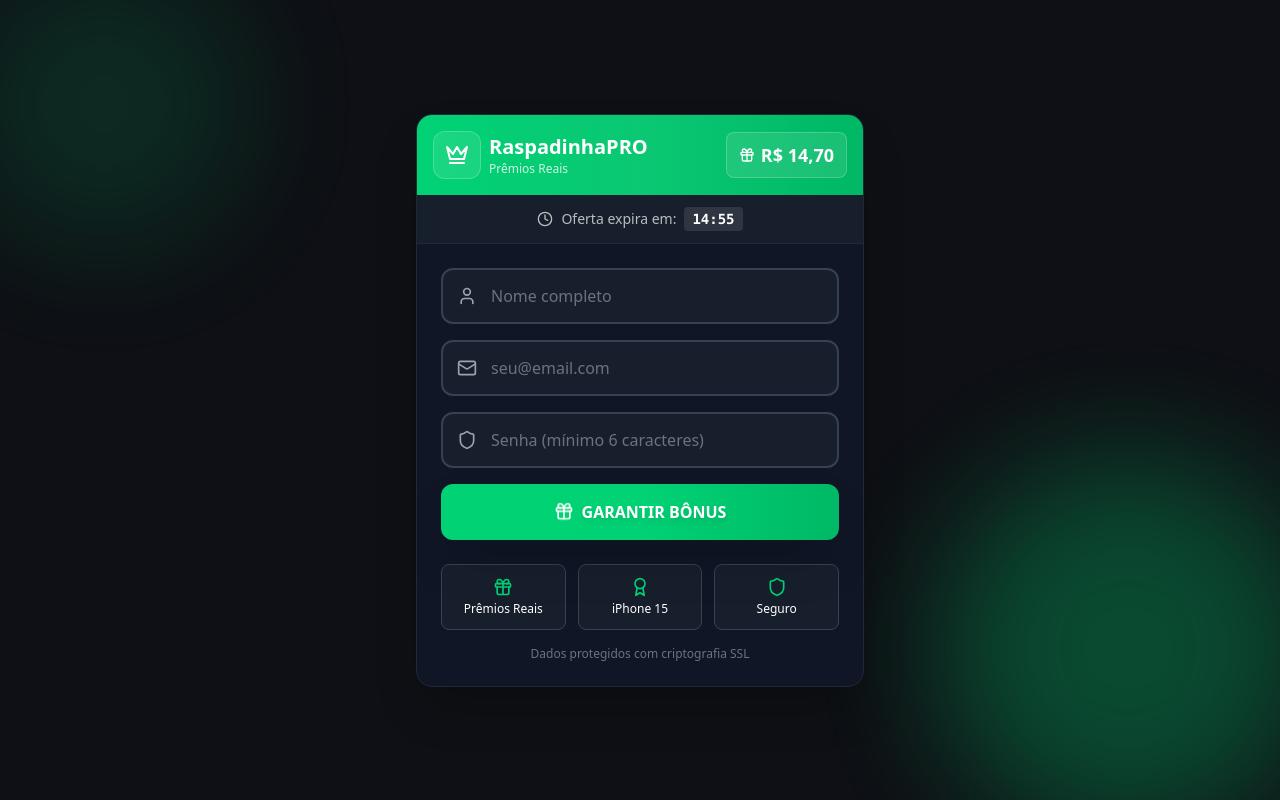
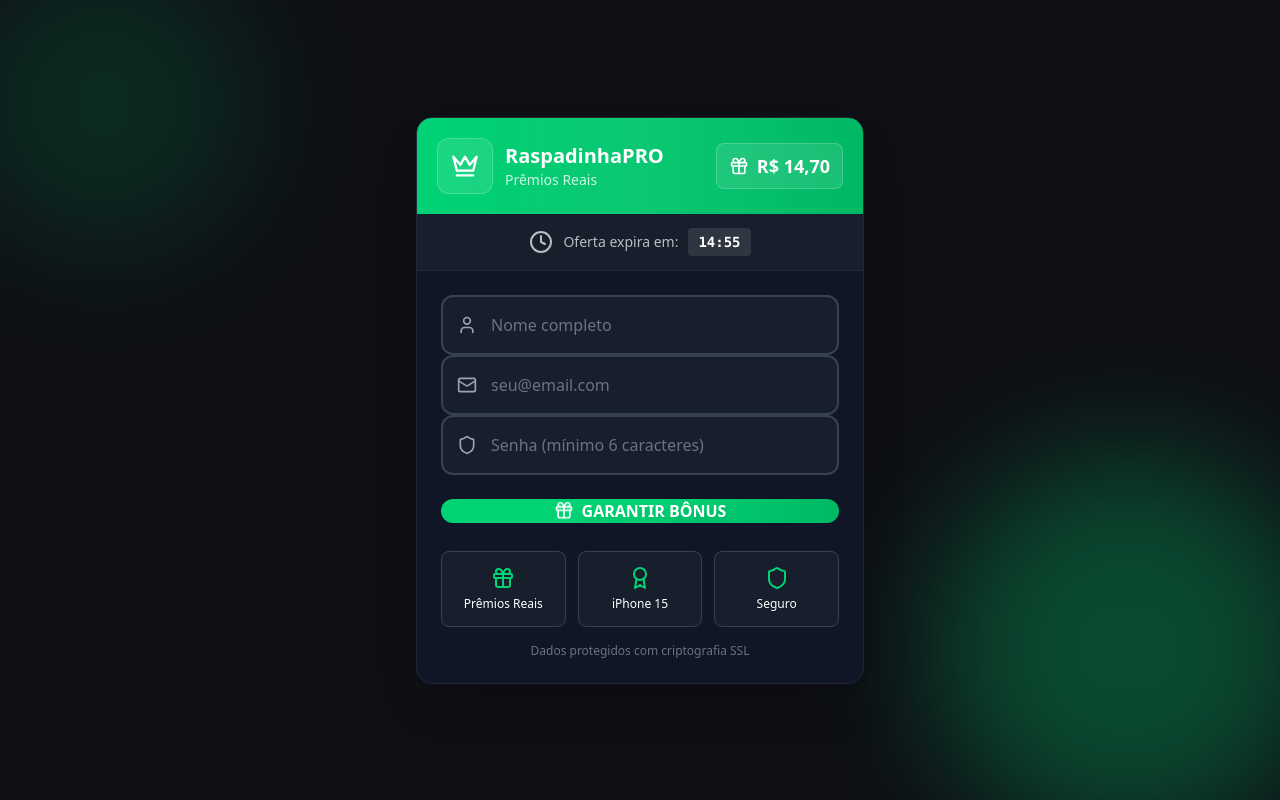
Before and after one commit to FPFAVILA/raspadinhabet, a React (Vite) app: page /cadastro in a window 1280 px wide. Built offline with nearby package versions, Linux system fonts and the light colour scheme.

Commit message:
Updated RegistrationForm.tsx

```diff
--- a/src/components/RegistrationForm.tsx
+++ b/src/components/RegistrationForm.tsx
@@ -179,36 +179,36 @@ export const RegistrationForm: React.FC<RegistrationFormProps> = ({ onRegister }
         )}
 
         <div className={`bg-gray-900/95 backdrop-blur-xl rounded-2xl shadow-2xl overflow-hidden border border-gray-800 ${showSuccess ? 'opacity-20' : ''} transition-opacity duration-500`}>
-          <div className="relative bg-gradient-to-r from-accent to-accent-hover p-4 overflow-hidden">
+          <div className="relative bg-gradient-to-r from-accent to-accent-hover p-5 overflow-hidden">
             <div className="absolute inset-0 bg-gradient-to-r from-transparent via-white/5 to-transparent animate-pulse" style={{ animationDuration: '3s' }} />
 
-            <div className="relative flex items-center justify-between gap-2">
-              <div className="flex items-center gap-2 min-w-0 flex-1">
-                <div className="w-10 h-10 sm:w-12 sm:h-12 bg-white/10 backdrop-blur-sm rounded-xl flex items-center justify-center border border-white/20 flex-shrink-0">
-                  <Crown className="w-5 h-5 sm:w-6 sm:h-6 text-white" />
+            <div className="relative flex items-center justify-between gap-3">
+              <div className="flex items-center gap-3 min-w-0 flex-1">
+                <div className="w-14 h-14 bg-white/10 backdrop-blur-sm rounded-xl flex items-center justify-center border border-white/20 flex-shrink-0">
+                  <Crown className="w-7 h-7 text-white" />
                 </div>
                 <div className="text-left min-w-0">
-                  <h1 className="text-base sm:text-xl font-bold text-white truncate">RaspadinhaPRO</h1>
-                  <p className="text-white/80 text-xs">Prêmios Reais</p>
+                  <h1 className="text-xl font-bold text-white truncate">RaspadinhaPRO</h1>
+                  <p className="text-white/80 text-sm">Prêmios Reais</p>
                 </div>
               </div>
 
-              <div className="flex items-center gap-1.5 bg-white/10 backdrop-blur-sm px-2.5 py-1.5 sm:px-3 sm:py-2 rounded-lg border border-white/20 flex-shrink-0">
-                <Gift className="w-3.5 h-3.5 sm:w-4 sm:h-4 text-white" />
-                <div className="text-base sm:text-lg font-bold text-white whitespace-nowrap">R$ 14,70</div>
+              <div className="flex items-center gap-2 bg-white/10 backdrop-blur-sm px-3 py-2 rounded-lg border border-white/20 flex-shrink-0">
+                <Gift className="w-5 h-5 text-white" />
+                <div className="text-lg font-bold text-white whitespace-nowrap">R$ 14,70</div>
               </div>
             </div>
           </div>
 
-          <div className={`px-5 py-3 border-b border-gray-800 ${
+          <div className={`px-5 py-3.5 border-b border-gray-800 ${
             timerUrgency === 'critical' ? 'bg-red-500/10' :
             timerUrgency === 'high' ? 'bg-orange-500/10' :
             'bg-gray-800/50'
           }`}>
-            <div className="flex items-center justify-center gap-2 text-sm">
-              <Clock className="w-4 h-4 text-white/70" />
-              <span className="text-white/70">Oferta expira em:</span>
-              <span className={`font-mono font-bold text-white px-2 py-0.5 rounded ${
+            <div className="flex items-center justify-center gap-2.5 text-sm">
+              <Clock className="w-4.5 h-4.5 text-white/70" />
+              <span className="text-white/70 font-medium">Oferta expira em:</span>
+              <span className={`font-mono font-bold text-white px-2.5 py-1 rounded ${
                 timerUrgency === 'critical' ? 'bg-red-500/20 animate-pulse' : 'bg-white/10'
               }`}>
                 {formatTime(timeLeft)}
@@ -217,7 +217,7 @@ export const RegistrationForm: React.FC<RegistrationFormProps> = ({ onRegister }
           </div>
 
           <div className="p-6">
-            <form onSubmit={handleSubmit} className="space-y-4">
+            <form onSubmit={handleSubmit} className="space-y-4.5">
               <div className="relative">
                 <div className={`relative transition-all duration-300 ${focusedField === 'name' ? 'scale-[1.01]' : ''}`}>
                   <UserIcon className={`absolute left-4 top-1/2 -translate-y-1/2 w-5 h-5 transition-colors duration-300 z-10 ${
@@ -229,7 +229,7 @@ export const RegistrationForm: React.FC<RegistrationFormProps> = ({ onRegister }
                     onChange={(e) => handleFieldChange('name', e.target.value)}
                     onFocus={() => setFocusedField('name')}
                     onBlur={() => handleFieldBlur('name')}
-                    className={`w-full pl-12 pr-12 py-3.5 bg-gray-800/50 rounded-xl border-2 transition-all duration-300 text-white placeholder-gray-500 focus:outline-none ${
+                    className={`w-full pl-12 pr-12 py-4 bg-gray-800/50 rounded-xl border-2 transition-all duration-300 text-white placeholder-gray-500 focus:outline-none text-base ${
                       errors.name && touched.name
                         ? 'border-red-500 bg-red-500/10'
                         : focusedField === 'name'
@@ -262,7 +262,7 @@ export const RegistrationForm: React.FC<RegistrationFormProps> = ({ onRegister }
                     onChange={(e) => handleFieldChange('email', e.target.value)}
                     onFocus={() => setFocusedField('email')}
                     onBlur={() => handleFieldBlur('email')}
-                    className={`w-full pl-12 pr-12 py-3.5 bg-gray-800/50 rounded-xl border-2 transition-all duration-300 text-white placeholder-gray-500 focus:outline-none ${
+                    className={`w-full pl-12 pr-12 py-4 bg-gray-800/50 rounded-xl border-2 transition-all duration-300 text-white placeholder-gray-500 focus:outline-none text-base ${
                       errors.email && touched.email
                         ? 'border-red-500 bg-red-500/10'
                         : focusedField === 'email'
@@ -296,7 +296,7 @@ export const RegistrationForm: React.FC<RegistrationFormProps> = ({ onRegister }
                     onChange={(e) => handleFieldChange('password', e.target.value)}
                     onFocus={() => setFocusedField('password')}
                     onBlur={() => handleFieldBlur('password')}
-                    className={`w-full pl-12 pr-12 py-3.5 bg-gray-800/50 rounded-xl border-2 transition-all duration-300 text-white placeholder-gray-500 focus:outline-none ${
+                    className={`w-full pl-12 pr-12 py-4 bg-gray-800/50 rounded-xl border-2 transition-all duration-300 text-white placeholder-gray-500 focus:outline-none text-base ${
                       errors.password && touched.password
                         ? 'border-red-500 bg-red-500/10'
                         : focusedField === 'password'
@@ -321,7 +321,7 @@ export const RegistrationForm: React.FC<RegistrationFormProps> = ({ onRegister }
               <button
                 type="submit"
                 disabled={isSubmitting || timeLeft === 0}
-                className="w-full bg-gradient-to-r from-accent via-accent to-accent-hover text-white font-bold py-4 rounded-xl transition-all duration-300 transform hover:scale-[1.02] active:scale-[0.98] disabled:opacity-50 disabled:cursor-not-allowed shadow-2xl hover:shadow-accent/50 relative overflow-hidden group mt-6"
+                className="w-full bg-gradient-to-r from-accent via-accent to-accent-hover text-white font-bold py-4.5 rounded-xl transition-all duration-300 transform hover:scale-[1.02] active:scale-[0.98] disabled:opacity-50 disabled:cursor-not-allowed shadow-2xl hover:shadow-accent/50 relative overflow-hidden group mt-6"
                 style={{ touchAction: 'manipulation' }}
               >
                 <div className="relative flex items-center justify-center gap-2">
@@ -345,16 +345,16 @@ export const RegistrationForm: React.FC<RegistrationFormProps> = ({ onRegister }
             </form>
 
             <div className="mt-6 grid grid-cols-3 gap-3">
-              <div className="text-center p-3 bg-gray-800/50 rounded-lg border border-gray-700">
-                <Gift className="w-5 h-5 text-accent mx-auto mb-1" />
+              <div className="text-center p-3.5 bg-gray-800/50 rounded-lg border border-gray-700">
+                <Gift className="w-6 h-6 text-accent mx-auto mb-1.5" />
                 <div className="text-white text-xs font-medium">Prêmios Reais</div>
               </div>
-              <div className="text-center p-3 bg-gray-800/50 rounded-lg border border-gray-700">
-                <Award className="w-5 h-5 text-accent mx-auto mb-1" />
+              <div className="text-center p-3.5 bg-gray-800/50 rounded-lg border border-gray-700">
+                <Award className="w-6 h-6 text-accent mx-auto mb-1.5" />
                 <div className="text-white text-xs font-medium">iPhone 15</div>
               </div>
-              <div className="text-center p-3 bg-gray-800/50 rounded-lg border border-gray-700">
-                <Shield className="w-5 h-5 text-accent mx-auto mb-1" />
+              <div className="text-center p-3.5 bg-gray-800/50 rounded-lg border border-gray-700">
+                <Shield className="w-6 h-6 text-accent mx-auto mb-1.5" />
                 <div className="text-white text-xs font-medium">Seguro</div>
               </div>
             </div>
```
